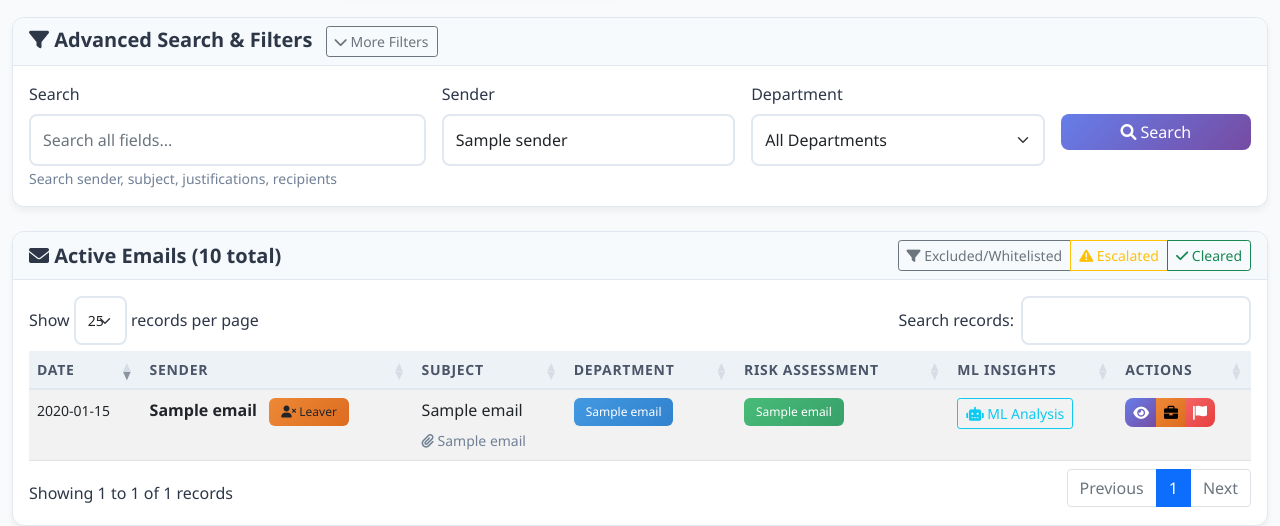
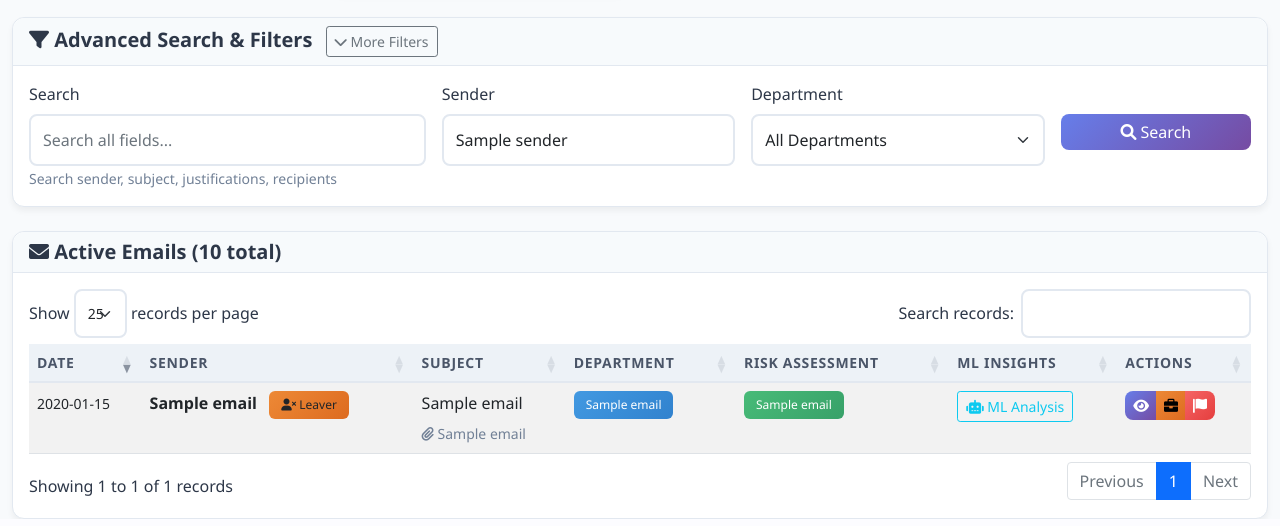
Before and after one commit to Rudolph001/EG_v2, a Flask app: template templates/main_dashboard.html in a window 1280 px wide; the page is wider, and only the part inside the window is pictured. Shown: the part 430-956 px from the top of that part. Run offline with Flask 3, Linux system fonts and the light colour scheme; the template is opened without the code that fills it: most values are stand-ins (such as "Sample title", 1, 10 or a date in 2020); some libraries are stand-ins or nearby versions.

Commit message:
Assistant checkpoint: Remove button group from main dashboard
Assistant generated file changes:
- templates/main_dashboard.html: Remove the button group with Excluded/Whitelisted, Escalated, and Cleared buttons

---

User prompt:

you can remove this

Replit-Commit-Author: Assistant
Replit-Commit-Session-Id: eb5c640a-da8a-4851-865a-6790040bfe2e

```diff
--- a/templates/main_dashboard.html
+++ b/templates/main_dashboard.html
@@ -257,22 +257,11 @@
 <div class="row">
     <div class="col-12">
         <div class="card">
-            <div class="card-header d-flex justify-content-between align-items-center">
+            <div class="card-header">
                 <h5 class="mb-0">
                     <i class="fas fa-envelope"></i>
                     Active Emails ({{ total }} total)
                 </h5>
-                <div class="btn-group" role="group">
-                    <a href="{{ url_for('excluded_whitelisted') }}" class="btn btn-outline-secondary btn-sm">
-                        <i class="fas fa-filter"></i> Excluded/Whitelisted
-                    </a>
-                    <a href="{{ url_for('escalated_emails') }}" class="btn btn-outline-warning btn-sm">
-                        <i class="fas fa-exclamation-triangle"></i> Escalated
-                    </a>
-                    <a href="{{ url_for('cleared_emails') }}" class="btn btn-outline-success btn-sm">
-                        <i class="fas fa-check"></i> Cleared
-                    </a>
-                </div>
             </div>
             <div class="card-body">
                 {% if emails %}
```
